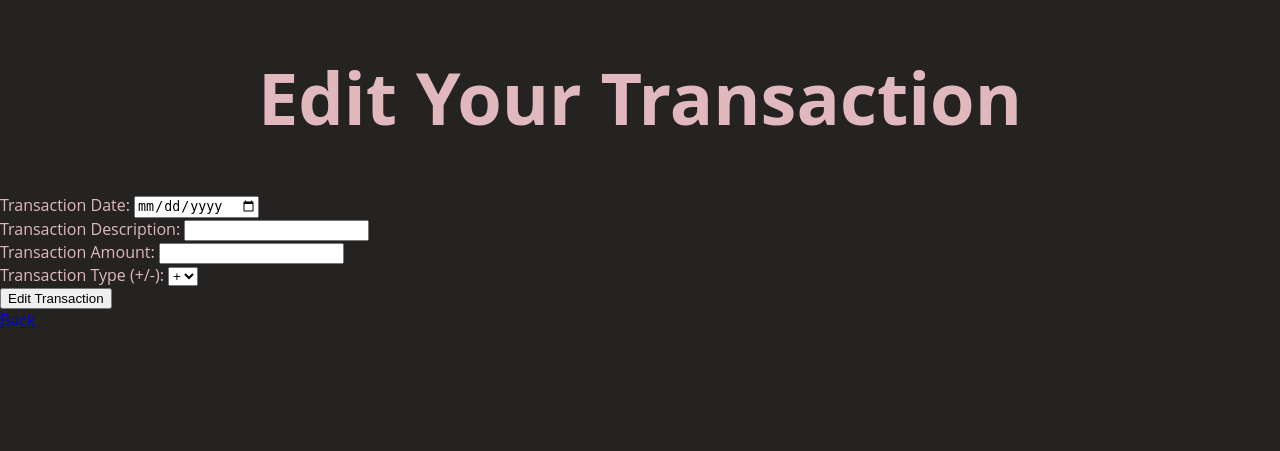
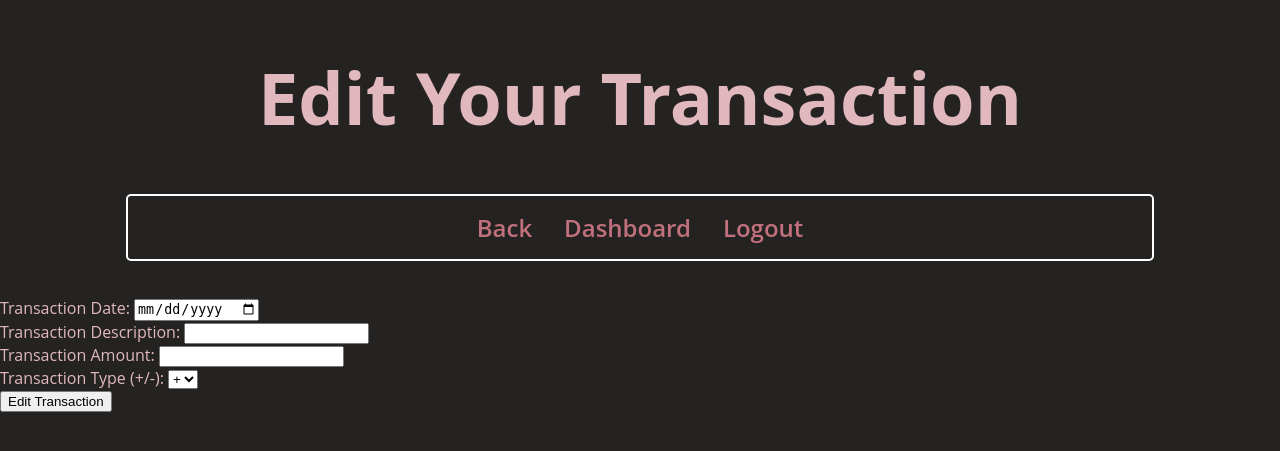
Before and after one commit to loganpinel06/Checkr-S, a Flask app: template app/templates/main/edit.html in a window 1280 px wide. Shown: the top 451 px of the page. Run offline with Flask 3, Linux system fonts and the light colour scheme; the template is opened without the code that fills it, so the values that code supplies are empty.

Commit message:
Added nav bar to edit.html

```diff
--- a/app/templates/main/edit.html
+++ b/app/templates/main/edit.html
@@ -10,6 +10,14 @@ This page also has a link back to 'checkbook.html' incase accidentally clicked -
 <header>
     <!-- Heading for the edit page -->
     <h1>Edit Your Transaction</h1>
+    <!-- Nav Bar -->
+    <nav class="navbar">
+        <ul>
+            <li><a href="{{url_for('view.checkbook', year_id=year_id, month_id=month_id)}}" id="backlink">Back</a></li>
+            <li><a href="{{url_for('view.dashboard')}}" id="dashboardlink">Dashboard</a></li>
+            <li><a href="{{url_for('auth.logout')}}" id="logoutlink">Logout</a></li>
+        </ul>
+    </nav>
 </header>
 
 <!-- Create a Form to allow users to edit the transaction -->
@@ -47,7 +55,5 @@ This page also has a link back to 'checkbook.html' incase accidentally clicked -
         </div>
     </form>
 </div>
-<!-- Create a link back to the Checkbook page -->
-<a href="{{url_for('view.checkbook', year_id=year_id, month_id=month_id)}}" id="backlink">Back</a>
 
 {% endblock %}
```
